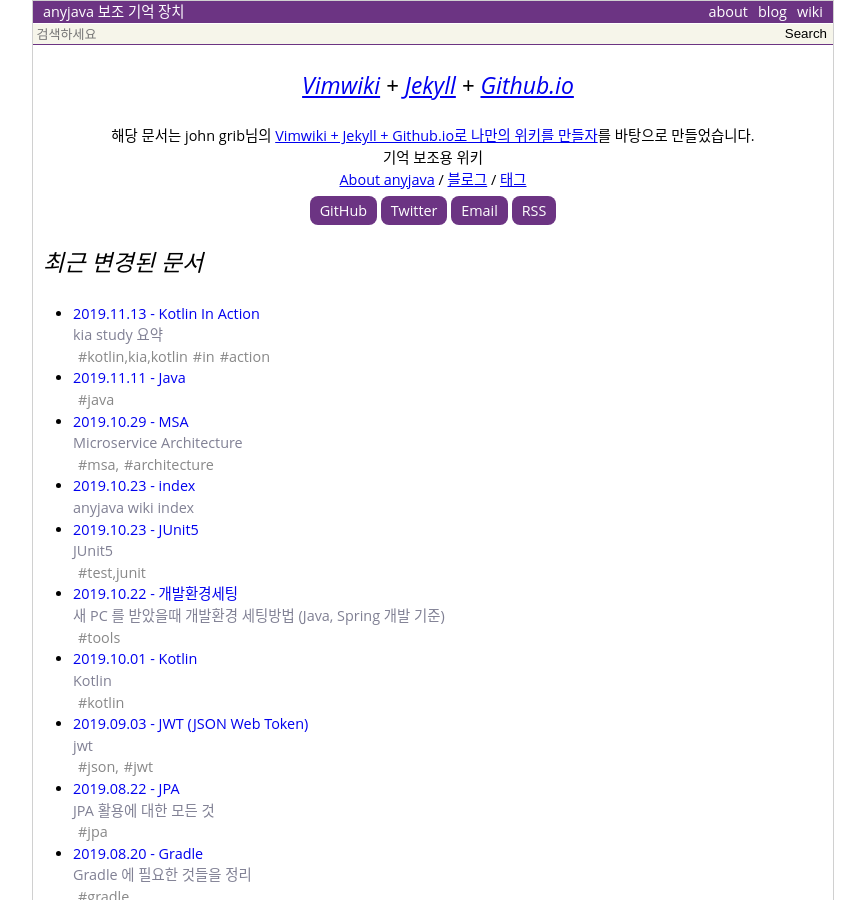
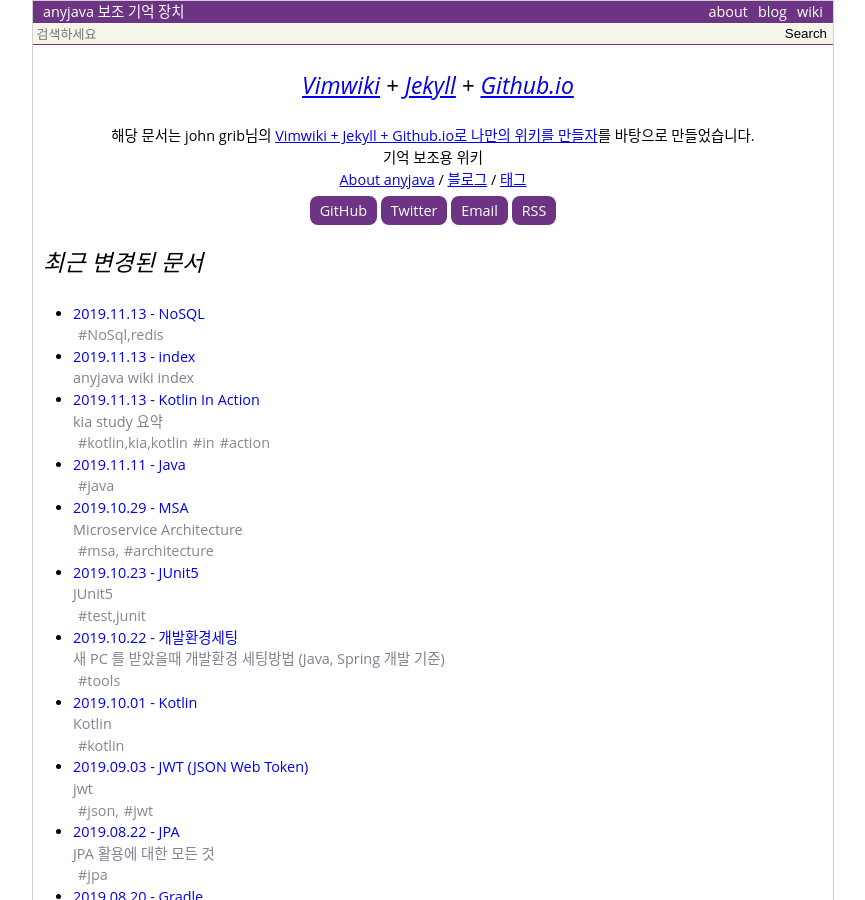
Before and after one commit to anyjava/anyjava.github.io, a Jekyll site: the page built from index.html, in a window 1280 px wide and 900 px high. Shown: the whole window, without its empty margins (207-1072 px from the left). Built offline with Jekyll 4.4.1, drawn with Linux system fonts in a browser that asks for light colours; some of the changed text lies outside the part shown.

Commit message:
ADD nosql

```diff
--- a/_data/tagList.yml
+++ b/_data/tagList.yml
@@ -36,6 +36,7 @@
 - linux
 - 'ms-sql,'
 - 'msa,'
+- 'NoSql,redis'
 - 'oop,'
 - optional
 - querydsl
--- a/_data/tagMap.yml
+++ b/_data/tagMap.yml
@@ -93,6 +93,8 @@
     - {fileName: MSA}
 architecture:
     - {fileName: MSA}
+'NoSql,redis':
+    - {fileName: NoSQL}
 'Java,':
     - {fileName: Optional}
 optional:
--- a/_wiki/index.md
+++ b/_wiki/index.md
@@ -3,7 +3,7 @@
 title   : index
 summary : anyjava wiki index
 date    : 2018-08-15 19:41:36 +0900
-updated : 2019-10-23 09:17:19 +0900
+updated : 2019-11-13 12:00:34 +0900
 tags    :
 toc     : true
 public  : true
@@ -39,6 +39,7 @@
   * [[spock]]
 * [[DBMS]]
 	* [[MS-SQL]]
+  * [[NoSQL]]
 * [[DevOps]]
 	* [[Linux]]
 	* [[Docker]]
```
Also changed, not shown: _data/pageMap.yml (+12 -4 lines), _wiki/NoSQL.md (added, +23 -0 lines).
